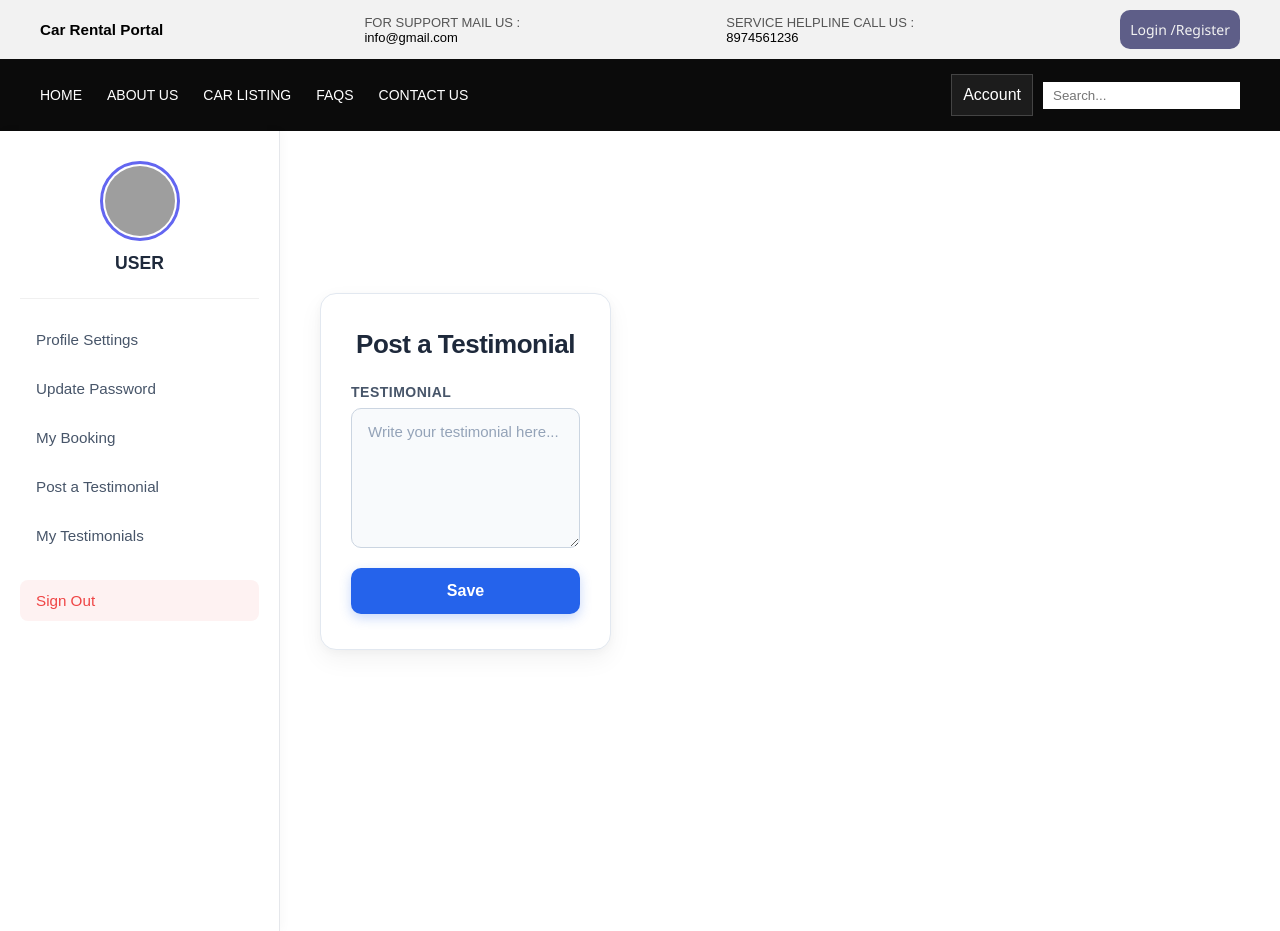
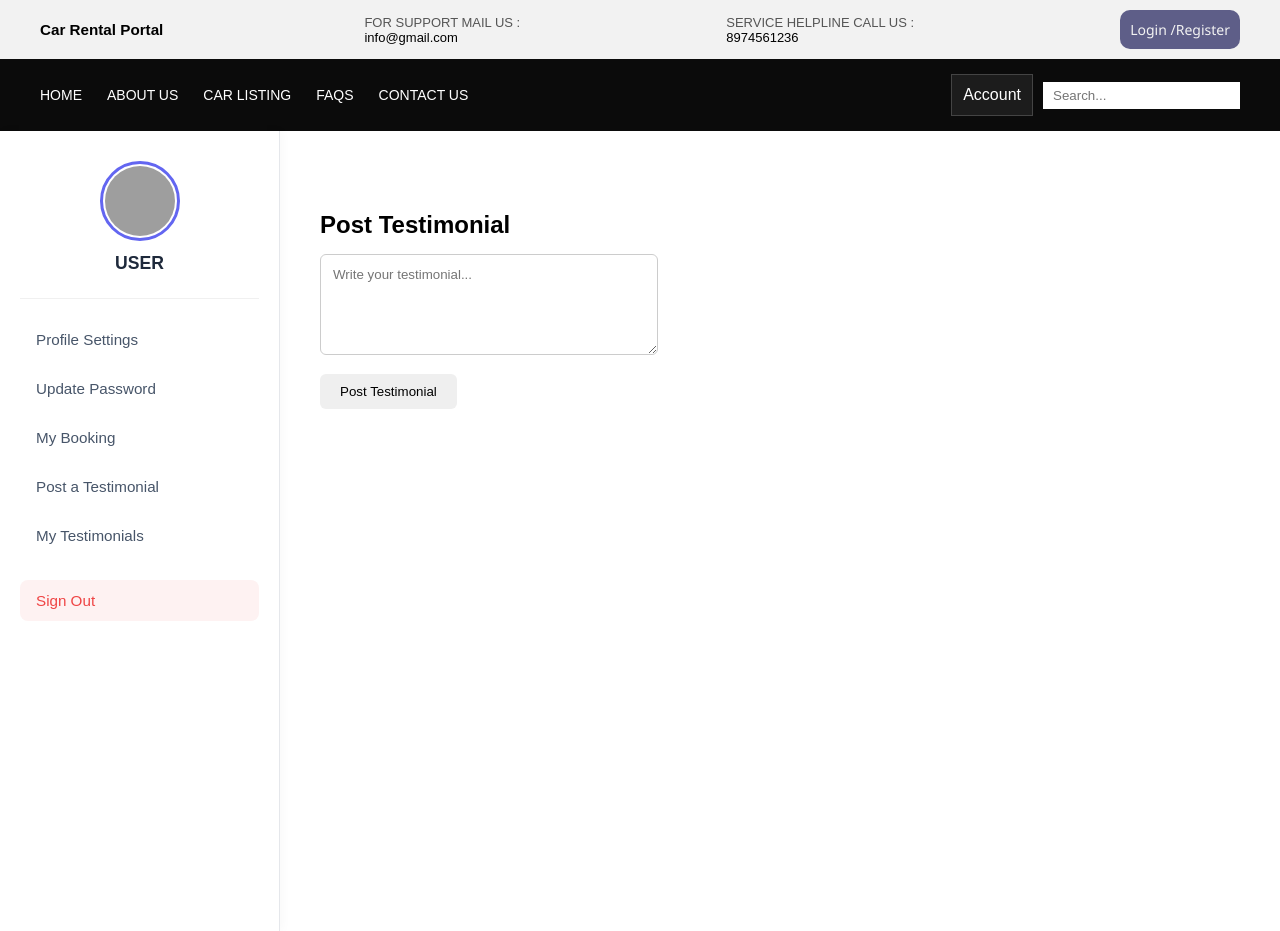
Before and after one commit to divyaprakash-dev-512/Car-Rent, a React app in the folder frontend/: page /posttestimonial in a window 1280 px wide. Built offline with nearby package versions, Linux system fonts and the light colour scheme; grey boxes are pictures that could not be loaded; the HTML template or start-up script is replaced by a standard one.

Commit message:
Fix My Testimonials again localStorage

```diff
--- a/frontend/src/pages/PostTestimonial.jsx
+++ b/frontend/src/pages/PostTestimonial.jsx
@@ -1,79 +1,110 @@
 import React, { useState } from "react";
-import axios from "axios";
-import "../styling/profile.css";
 
 export default function PostTestimonial() {
-
   const [testimonial, setTestimonial] = useState("");
   const [loading, setLoading] = useState(false);
-
-  const user = JSON.parse(localStorage.getItem("user"));
-
 
   const handleSubmit = async (e) => {
     e.preventDefault();
 
-  if (!testimonial.trim()) {
-    alert("Please write your testimonial");
+    const userId = localStorage.getItem("userId");
+    const userName = localStorage.getItem("name") || "Customer";
+
+    console.log("USER ID:", userId);
+    console.log("USER NAME:", userName);
+
+    // Login check
+    if (!userId) {
+      alert("Please login first");
       return;
     }
 
-  // Get user & ID safely
-  const user = JSON.parse(localStorage.getItem("user")) || JSON.parse(localStorage.getItem("userInfo"));
-  const userId = user?._id || user?.id || user?.userId;
+    // Empty testimonial check
+    if (!testimonial.trim()) {
+      alert("Please enter testimonial");
+      return;
+    }
 
     try {
       setLoading(true);
 
-    const res = await axios.post(
+      const response = await fetch(
         "https://car-rent-hlcq.onrender.com/api/posttestimonials",
         {
+          method: "POST",
+          headers: {
+            "Content-Type": "application/json",
+          },
+          body: JSON.stringify({
             testimonial: testimonial,
-        user_name: user?.name || "Customer",
-        userId: userId
+            user_name: userName,
+            userId: userId,
+          }),
         }
       );
 
-    alert(res.data.message || "Testimonial Added");
+      const data = await response.json();
+
+      console.log("STATUS:", response.status);
+      console.log("RESPONSE:", data);
+
+      if (!response.ok) {
+        throw new Error(
+          data.message || data.error || "Failed to post testimonial"
+        );
+      }
+
+      alert("Testimonial posted successfully!");
+
       setTestimonial("");
     } catch (error) {
-    console.log("Testimonial Error:", error);
-    alert(error.response?.data?.message || "Failed to add testimonial");
+      console.error("Testimonial Error:", error);
+      alert(error.message);
     } finally {
       setLoading(false);
     }
   };
 
   return (
-    <div className="pt-wrapper">
-      <div className="pt-card">
-
-        <h1 className="pt-title">Post a Testimonial</h1>
+    <div
+      style={{
+        maxWidth: "600px",
+        margin: "40px auto",
+        padding: "20px",
+      }}
+    >
+      <h2>Post Testimonial</h2>
 
       <form onSubmit={handleSubmit}>
-
-          <label className="pt-label">
-            Testimonial
-          </label>
-
         <textarea
-            className="pt-textarea"
-            placeholder="Write your testimonial here..."
           value={testimonial}
           onChange={(e) => setTestimonial(e.target.value)}
+          placeholder="Write your testimonial..."
+          rows="5"
+          style={{
+            width: "100%",
+            padding: "12px",
+            marginTop: "15px",
+            marginBottom: "15px",
+            border: "1px solid #ccc",
+            borderRadius: "6px",
+            resize: "vertical",
+          }}
         />
 
         <button
-            className="pt-btn"
           type="submit"
           disabled={loading}
+          style={{
+            padding: "10px 20px",
+            border: "none",
+            borderRadius: "6px",
+            cursor: loading ? "not-allowed" : "pointer",
+          }}
         >
-            {loading ? "Saving..." : "Save"}
+          {loading ? "Posting..." : "Post Testimonial"}
         </button>
-
       </form>
-
-      </div>
     </div>
   );
 }
```
Lines whose indentation alone changed are shown as unchanged.
